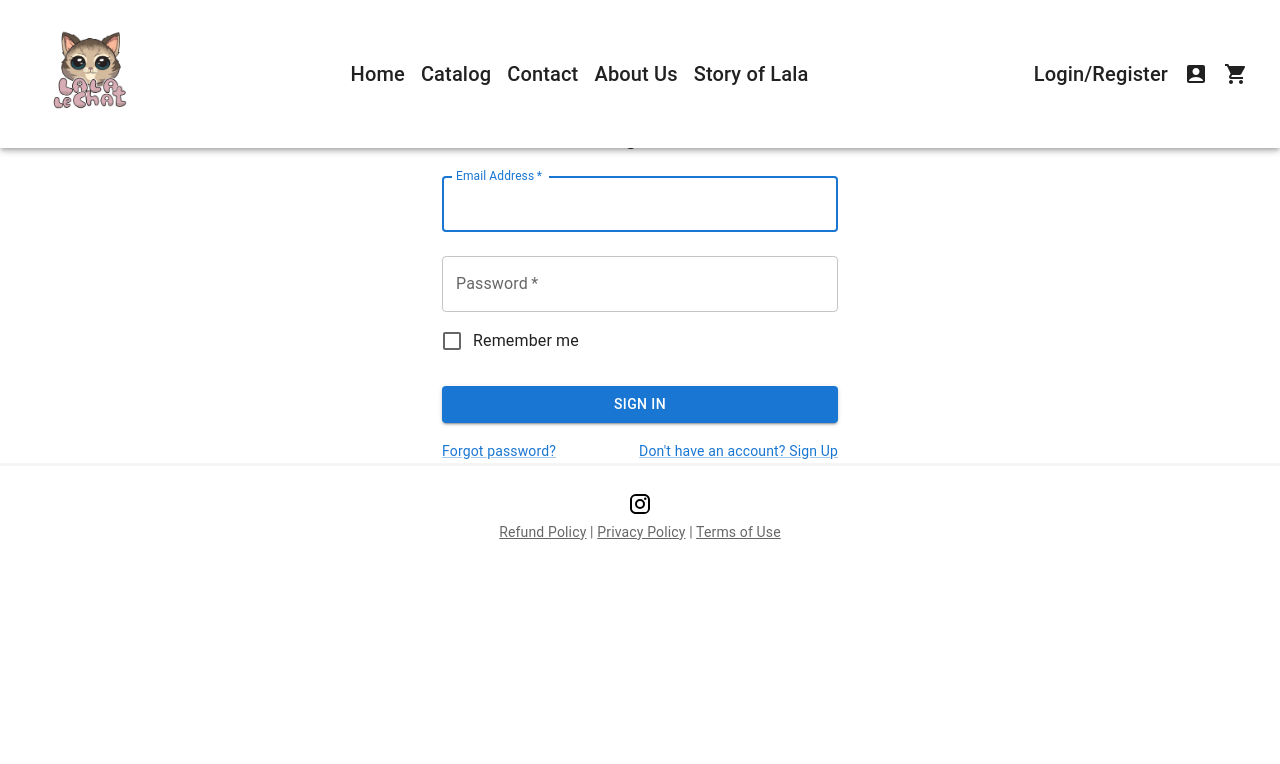
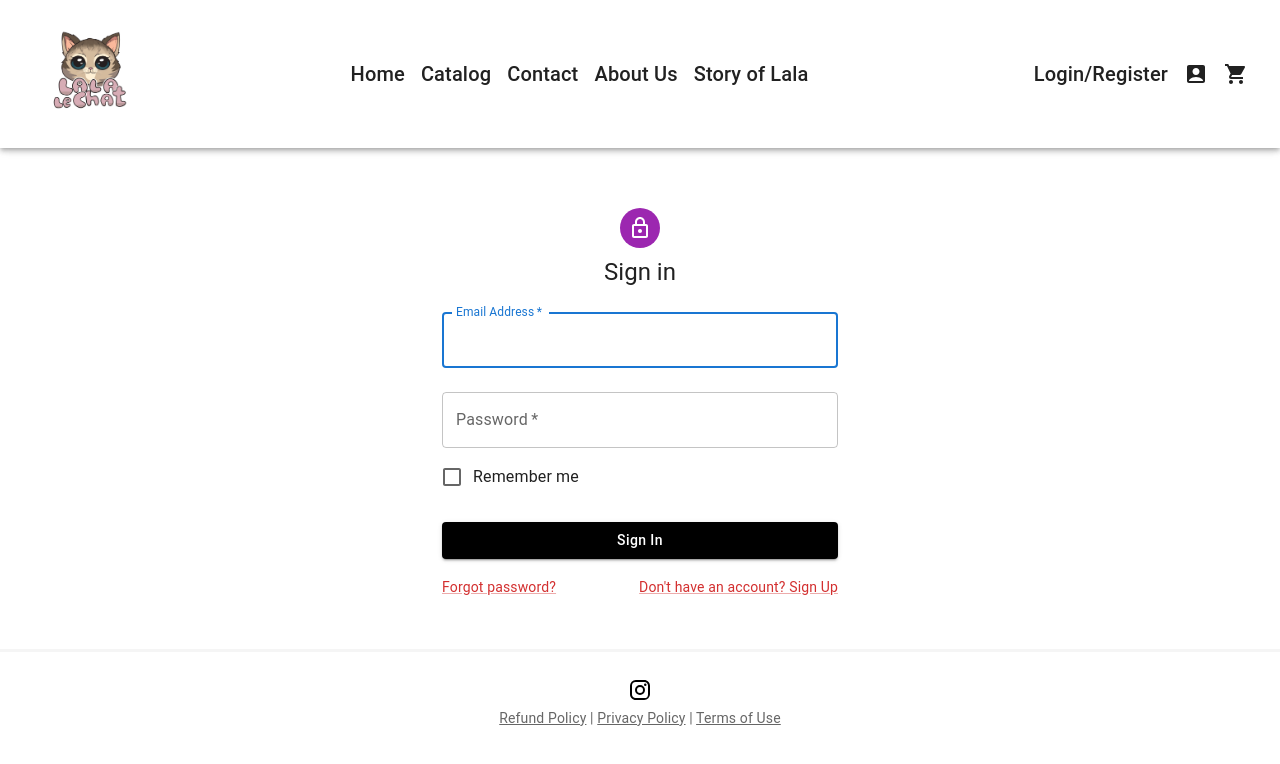
Before and after one commit to ahkoklol/ig3-projet-web-front, a React (Create React App) app: page /login in a window 1280 px wide. Shown: the top 764 px of the page. Built offline with nearby package versions, Linux system fonts and the light colour scheme.

Commit message:
re arranged login page

```diff
--- a/src/pages/Login/Login.jsx
+++ b/src/pages/Login/Login.jsx
@@ -124,10 +124,11 @@ function SignIn() {
         <CssBaseline />
         <Box
           sx={{
-            marginTop: 8,
+            marginTop: '200px',
             display: 'flex',
             flexDirection: 'column',
             alignItems: 'center',
+            marginBottom: '50px',
           }}
         >
           <Avatar sx={{ m: 1, bgcolor: 'secondary.main' }}>
@@ -161,17 +162,17 @@ function SignIn() {
               control={<Checkbox value="remember" color="primary" />}
               label="Remember me"
             />
-            <Button type="submit" fullWidth variant="contained" sx={{ mt: 3, mb: 2 }}>
+            <Button type="submit" fullWidth variant="contained" sx={{ mt: 3, mb: 2 }} style={{ backgroundColor: 'black', color: 'white', textTransform:'none' }}>
               Sign In
             </Button>
             <Grid container>
               <Grid item xs>
-                <Link href="#" variant="body2">
+                <Link href="" variant="body2" color="error">
                   Forgot password?
                 </Link>
               </Grid>
               <Grid item>
-                <Link href="#" variant="body2">
+                <Link href="/register" variant="body2" color="error">
                   {"Don't have an account? Sign Up"}
                 </Link>
               </Grid>
```
